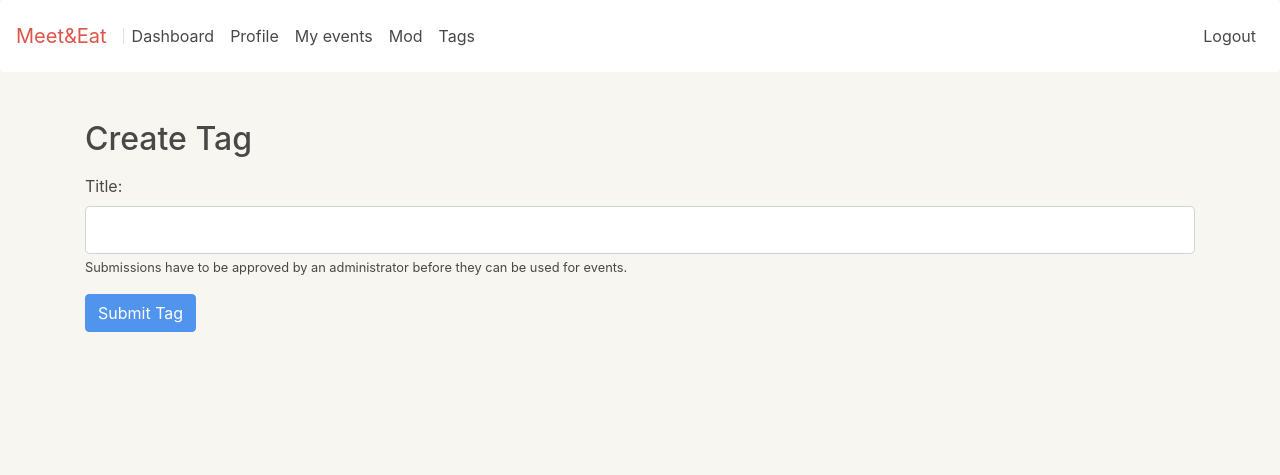
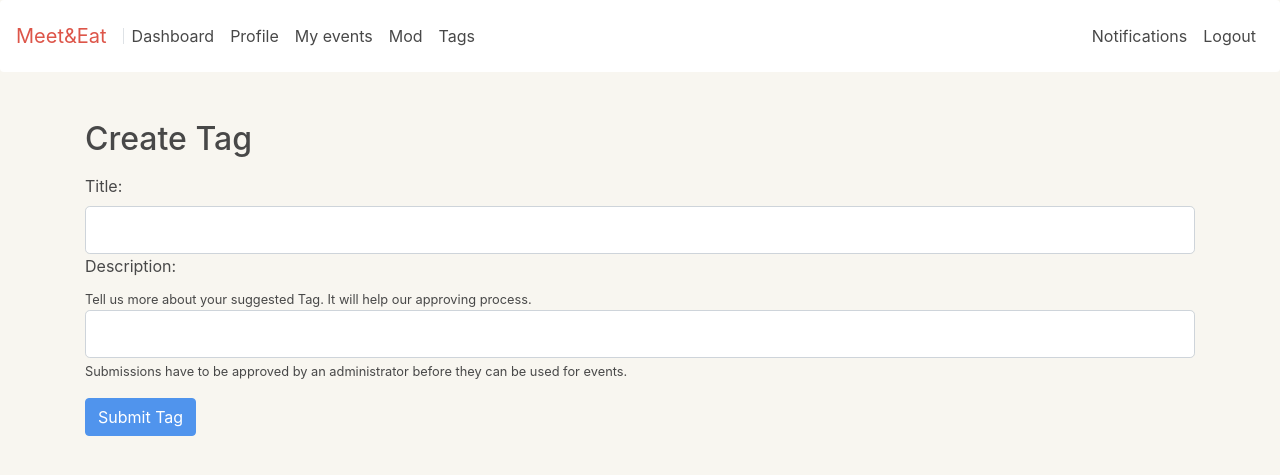
Before and after one commit to alicekore/Meet-and-Eat, a Django app: page /tag/create/ in a window 1280 px wide. Shown: the top 475 px of the page. Run offline with Django 3.2, Linux system fonts and the light colour scheme; the visitor is signed in with stand-in values (Sample User, id 1); some libraries are stand-ins or nearby versions.

Commit message:
Tags erweitert und notifications hinzugefuegt

```diff
--- a/meeteat/meetandeat/forms.py
+++ b/meeteat/meetandeat/forms.py
@@ -99,8 +99,20 @@ class TagForm(forms.ModelForm):
     class Meta:
         model = Tag
         fields = [
-            'title']
+            'title','description']
 
+class TagDisapprovalForm(forms.ModelForm):
+    CHOICES= (
+    ('Tag already exists.', 'Tag already exists.'),
+    ('Tag is inappropriate.', 'Tag is inappropriate.'),
+    ('Description not clear.', 'Description not clear.'),
+    )
+    disapprovalMsg = forms.CharField(widget=forms.Select(choices=CHOICES))
+
+    class Meta:
+        model = Tag
+        fields = [
+            'disapprovalMsg']
 
 class UserRegistrationForm(UserCreationForm):
     def __init__(self, *args, **kwargs):
--- a/meeteat/meetandeat/models.py
+++ b/meeteat/meetandeat/models.py
@@ -43,9 +43,14 @@ class Event(models.Model):
 
 
 class Tag(models.Model):
+    user = models.ForeignKey(settings.AUTH_USER_MODEL, on_delete=models.CASCADE)
     alphabetic = RegexValidator(r'^[a-zA-Z]*$', 'Only alphabetic characters are allowed.')
+
     title = models.CharField(max_length=15, validators=[alphabetic])
+    description = models.CharField(max_length=160)
+    disapprovalMsg = models.CharField(max_length=160)
     approved = models.BooleanField(default=False)
+    pending = models.BooleanField(default=True)
 
     def approve(self):
         self.approved = True
--- a/meeteat/meetandeat/templates/header.html
+++ b/meeteat/meetandeat/templates/header.html
@@ -32,6 +32,9 @@
             {# right floating items            #}
             <ul class="navbar-nav ml-auto">
                 {% if user.is_authenticated %}
+                <li class="nav-item {% if request.resolver_match.url_name == 'NotificationView' %}active{% endif %}">
+                        <a class="nav-link" href="{% url 'meetandeat:NotificationView' %}">Notifications{% if request.resolver_match.url_name == 'NotificationView' %}<span class="sr-only">(current)</span>{% endif %}</a>
+                </li>
                 <li class="nav-item {% if request.resolver_match.url_name == 'logout' %}active{% endif %}">
                         <a class="nav-link text-custom-hyperlink" href="{% url 'meetandeat:logout' %}">Logout{% if request.resolver_match.url_name == 'logout' %}<span class="sr-only">(current)</span>{% endif %}</a>
                 </li>
--- a/meeteat/meetandeat/templates/meetandeat/edit-tag.html
+++ b/meeteat/meetandeat/templates/meetandeat/edit-tag.html
@@ -1,2 +1,2 @@
-{% extends 'meetandeat/forms/tag-form.html' %}
+{% extends 'meetandeat/forms/tag-disapproval-form.html' %}
 {% block formTitle %}Edit Tag{% endblock %}
--- a/meeteat/meetandeat/templates/meetandeat/forms/tag-form.html
+++ b/meeteat/meetandeat/templates/meetandeat/forms/tag-form.html
@@ -10,9 +10,15 @@
             <input type="text" class="form-control form-control-lg {% if form.title.errors %}is-invalid{%  endif %}"
                 id="title" name="title" maxlength="15" {% if form.title.value %}value="{{ form.title.value}}"
                 {% endif %} required>
+            <label for="description">Description:</label>
+            <br><small>Tell us more about your suggested Tag. It will help our approving process.</small>
+            <input type="text" class="form-control form-control-lg {% if form.description.errors %}is-invalid{%  endif %}"
+                id="description" name="description" maxlength="160" {% if form.description.value %}value="{{ form.description.value}}"
+                {% endif %} required>
             <small>Submissions have to be approved by an administrator before they can be used for events.</small>
 
             {% if form.title.errors %}<div class="invalid-feedback">Give a correct name</div>{%  endif %}
+            {% if form.description.errors %}<div class="invalid-feedback">Give a correct description</div>{%  endif %}
         </div>
         <button type="submit" class="btn btn-custom-primary">Submit Tag</button>
     </form>
--- a/meeteat/meetandeat/templates/meetandeat/tag_details.html
+++ b/meeteat/meetandeat/templates/meetandeat/tag_details.html
@@ -10,7 +10,9 @@
     <div class="row">
         <div class="container bg-custom-secondary rounded p-3 my-4">
         <div class="col">
-            <h2> {{ tag.title }}  </h2>
+            <h2>Tag: {{ tag.title }}  </h2>
+            <p>Description: {{ tag.description }}</p>
+            <p>Submitted by {{ tag.user }}</p>
             <p>Status:
                 {% if tag.approved %}
                 Approved
@@ -18,7 +20,7 @@
                 Pending
                 {% endif %}
             </p>
-            <a class="btn btn-custom-secondary" href="{% url 'meetandeat:edit-tag' tag.pk %}">Edit Tag</a>
+            <a class="btn btn-custom-secondary" href="{% url 'meetandeat:edit-tag' tag.pk %}">Disapprove Tag</a>
             {% if tag.approved != True %}
             <a class="btn btn-custom-primary" href="{% url 'meetandeat:approve-tag' tag.pk%}">Approve Tag</a>
             {% endif %}
--- a/meeteat/meetandeat/templates/meetandeat/tag_list.html
+++ b/meeteat/meetandeat/templates/meetandeat/tag_list.html
@@ -12,12 +12,15 @@
     <small>This url should be visible for admins only.</small>
 
     {% for tag in tag_list %}
+
+    {% if tag.pending %}
     <div class="container bg-custom-secondary rounded  p-3 my-4">
         <h2><a class="stretched-link" href="{% url 'meetandeat:tag-details' tag.pk %}">{{ tag.title }}</a></h2>
         <p>
             Status: {% if tag.approved %} Approved {% else %} Pending {% endif %}
         </p>
     </div>
+    {% endif %}
     {% endfor %}
 
 </div>
--- a/meeteat/meetandeat/urls.py
+++ b/meeteat/meetandeat/urls.py
@@ -34,5 +34,6 @@ urlpatterns = [
     path('mod/tag/<int:pk>/edit/', TagUpdate.as_view(), name='edit-tag'),
     path('mod/tag/<int:pk>/approve/', ApproveTag.as_view(), name='approve-tag'),
     path('mod/tag/all/', TagView.as_view(), name='tag-view'),
+    path('notifications/', NotificationView.as_view(), name='NotificationView'),
 
 ]
--- a/meeteat/meetandeat/views.py
+++ b/meeteat/meetandeat/views.py
@@ -142,14 +142,22 @@ class TagCreate(CreateView):
     form_class = TagForm
     success_url = reverse_lazy('meetandeat:index')
 
+    def form_valid(self, form):
+        form.instance.user = self.request.user
+        return super().form_valid(form)
 
 @method_decorator(login_required, name='dispatch')
 class TagUpdate(UserIsStuffMixin, UpdateView):
     model = Tag
     template_name = 'meetandeat/edit-tag.html'
-    form_class = TagForm
-    success_url = reverse_lazy('meetandeat:index')
+    form_class = TagDisapprovalForm
+    success_url = reverse_lazy('meetandeat:tag-view')
 
+    def form_valid(self, form):
+        form.instance.approved = False
+        form.instance.pending = False
+        form.instance.save()
+        return HttpResponseRedirect(self.get_success_url())
 
 @method_decorator(login_required, name='dispatch')
 class TagDetailView(UserIsStuffMixin, DetailView):
@@ -505,9 +513,9 @@ class ApproveTag(UserIsStuffMixin, View):
     def get(self, request, *args, **kwargs):
         tag = Tag.objects.get(id=self.kwargs['pk'])
         tag.approved = True
+        tag.pending = False
         tag.save()
         return redirect('meetandeat:tag-view')
-
 
 @method_decorator(login_required, name='dispatch')
 class OwnEventsView(View):
@@ -534,3 +542,9 @@ class OwnEventsView(View):
                 joined_events = joined_events.filter(tags__in=tags).distinct()
             return render(request, 'meetandeat/own_events_list.html',
                           context={'own_event_list': own_events, 'form': form, 'joined_event_list': joined_events})
+
+class NotificationView(View):
+    def get(self, request):
+        User = self.request.user
+        tags = Tag.objects.filter(user=User).order_by("pk")
+        return render(request, 'meetandeat/notification_list.html', context={'tags': tags})
```
Also changed, not shown: meeteat/meetandeat/forms/tag-disapproval-form.html (added, +17 -0 lines), meeteat/meetandeat/templates/meetandeat/forms/tag-disapproval-form.html (added, +17 -0 lines), meeteat/meetandeat/templates/meetandeat/notification_list.html (added, +35 -0 lines).
